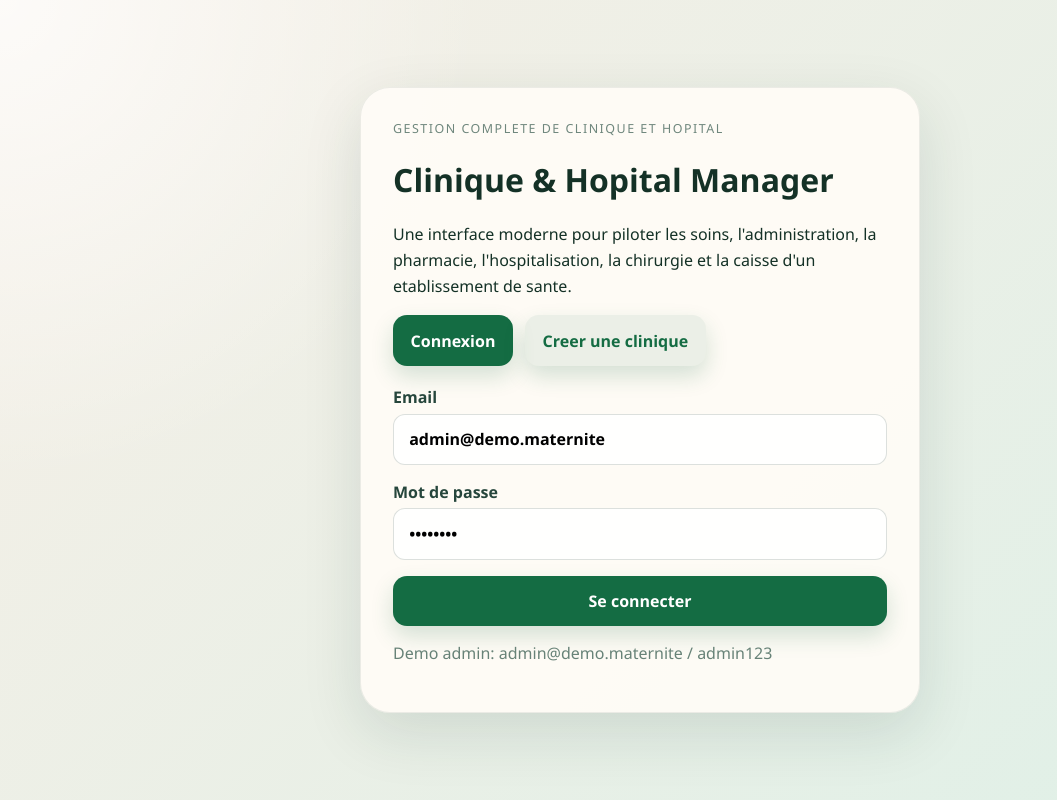
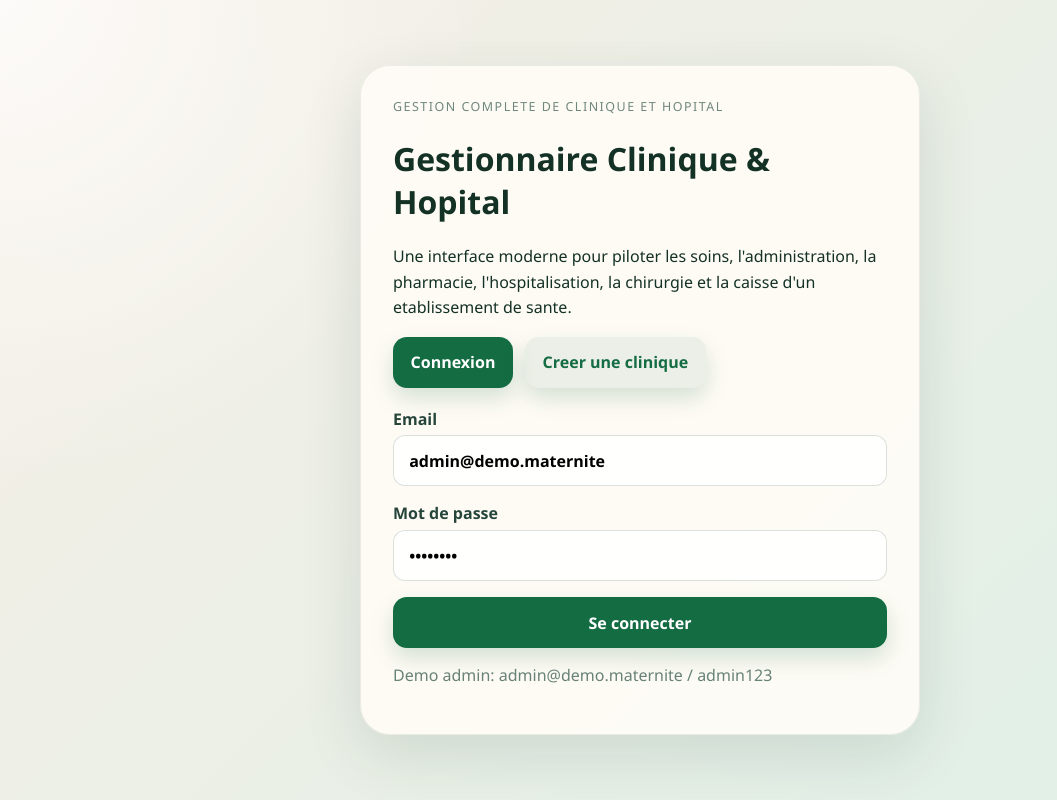
Before and after one commit to eunocklaudrupdrup-hash/maternite-manager, a React (Vite) app in the folder client/: page / in a window 1280 px wide. Shown: the whole page, without its empty margins (0-1057 px from the left). Built offline with nearby package versions, Linux system fonts and the light colour scheme.

Commit message:
Franciser les nouveaux libelles visibles de l'application

```diff
--- a/client/src/App.jsx
+++ b/client/src/App.jsx
@@ -2,7 +2,7 @@ import { useEffect, useState } from "react";
 import { apiRequest } from "./api.js";
 
 const sections = [
-  { key: "dashboard", label: "Dashboard" },
+  { key: "dashboard", label: "Tableau de bord" },
   { key: "clinic", label: "Clinique" },
   { key: "departments", label: "Services" },
   { key: "serviceStatuses", label: "Statuts" },
@@ -667,7 +667,7 @@ export default function App() {
         <div className="auth-card">
           <div>
             <p className="eyebrow">Gestion complete de clinique et hopital</p>
-            <h1>Clinique &amp; Hopital Manager</h1>
+            <h1>Gestionnaire Clinique &amp; Hopital</h1>
             <p className="lead">
               Une interface moderne pour piloter les soins, l&apos;administration, la pharmacie, l&apos;hospitalisation, la chirurgie et la caisse d&apos;un etablissement de sante.
             </p>
@@ -886,7 +886,7 @@ export default function App() {
         <header className="topbar">
           <div>
             <p className="eyebrow">Plateforme multi-utilisateurs</p>
-            <h1>Tableau de bord de la clinique</h1>
+            <h1>Tableau de bord de l'etablissement</h1>
           </div>
           <div className="topbar-actions">
             <button type="button" className="secondary" onClick={loadAll}>
@@ -2141,7 +2141,7 @@ function TableFilterInput({ value, onChange }) {
       className="table-filter-input"
       value={value}
       onChange={(event) => onChange(event.target.value)}
-      placeholder="Filtrer automatiquement dans ce tableau..."
+      placeholder="Filtrer dans ce tableau..."
     />
   );
 }
```
